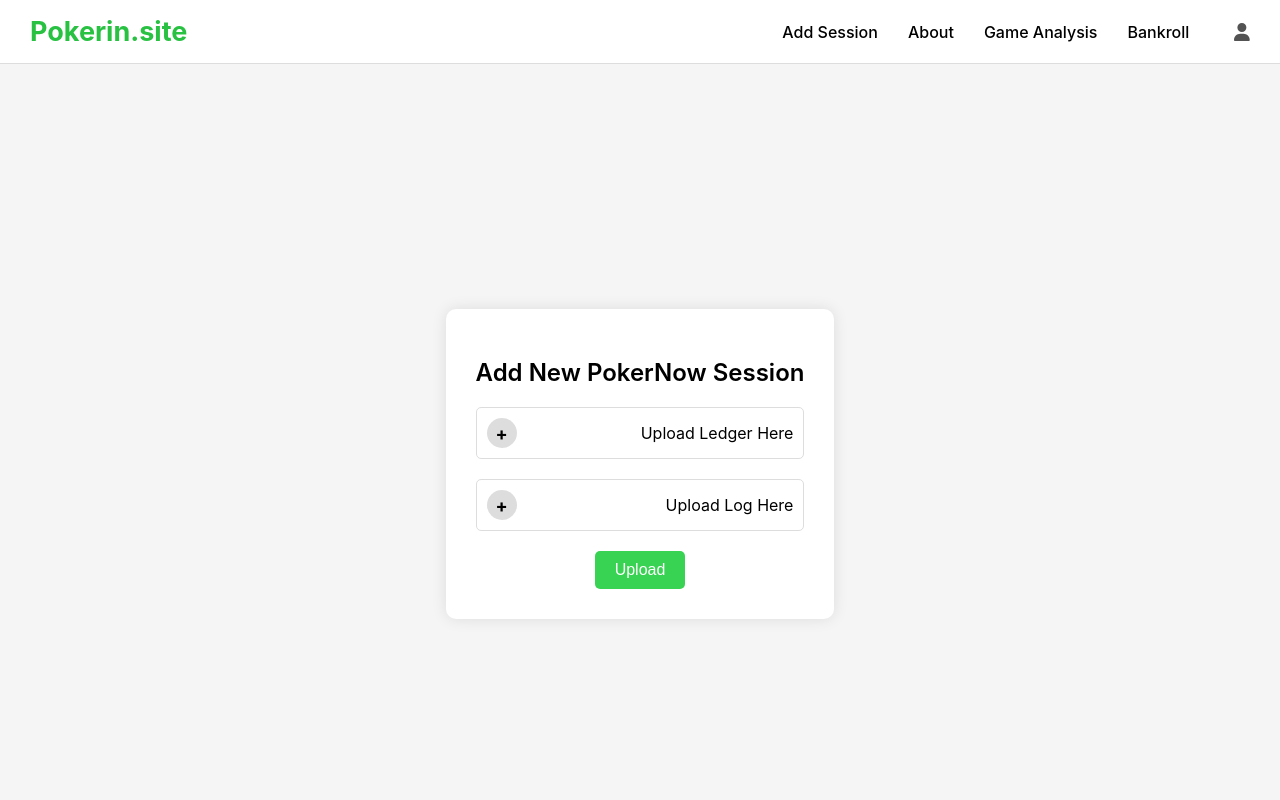
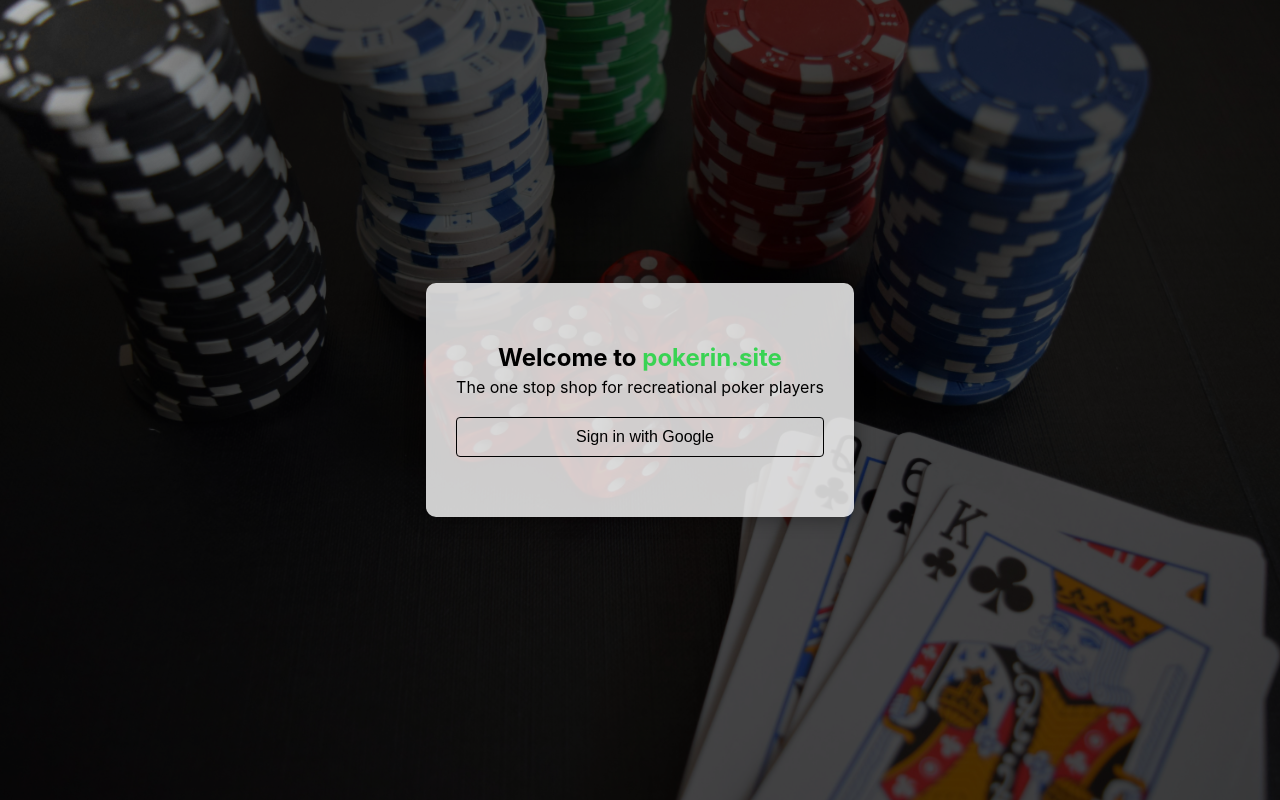
Before and after one commit to AJ112103/pokerinsite, a React (Create React App) app: page / in a window 1280 px wide. Built offline with nearby package versions, Linux system fonts and the light colour scheme.

Commit message:
saving stuff

```diff
--- a/package.json
+++ b/package.json
@@ -3,11 +3,13 @@
   "version": "0.1.0",
   "private": true,
   "dependencies": {
+    "@fortawesome/free-brands-svg-icons": "^6.6.0",
     "@fortawesome/free-solid-svg-icons": "^6.6.0",
     "@fortawesome/react-fontawesome": "^0.2.2",
     "@testing-library/jest-dom": "^5.17.0",
     "@testing-library/react": "^13.4.0",
     "@testing-library/user-event": "^13.5.0",
+    "firebase": "^10.12.5",
     "react": "^18.3.1",
     "react-dom": "^18.3.1",
     "react-router-dom": "^6.26.0",
--- a/src/App.js
+++ b/src/App.js
@@ -1,23 +1,66 @@
 import React from 'react';
-import { BrowserRouter as Router, Route, Routes } from 'react-router-dom';
+import { BrowserRouter as Router, Route, Routes, useLocation } from 'react-router-dom';
 import Navbar from './Navbar';
 import Home from './Home';
 import About from './About';
+import Login from './Login';
 import GameAnalysis from './GameAnalysis';
 import Bankroll from './Bankroll';
+import PrivateRoute from './PrivateRoute';
 
 function App() {
+  const location = useLocation();
+
+  return (
+    <>
+      {/* Conditionally render the Navbar based on the current path */}
+      {location.pathname !== '/' && <Navbar />}
+
+      <Routes>
+        <Route path="/" element={<Login />} />
+        <Route
+          path="/home"
+          element={
+            <PrivateRoute>
+              <Home />
+            </PrivateRoute>
+          }
+        />
+        <Route
+          path="/about"
+          element={
+            <PrivateRoute>
+              <About />
+            </PrivateRoute>
+          }
+        />
+        <Route
+          path="/game-analysis"
+          element={
+            <PrivateRoute>
+              <GameAnalysis />
+            </PrivateRoute>
+          }
+        />
+        <Route
+          path="/bankroll"
+          element={
+            <PrivateRoute>
+              <Bankroll />
+            </PrivateRoute>
+          }
+        />
+      </Routes>
+    </>
+  );
+}
+
+function AppWrapper() {
   return (
     <Router>
-      <Navbar />
-      <Routes>
-        <Route path="/" element={<Home />} />
-        <Route path="/about" element={<About />} />
-        <Route path="/game-analysis" element={<GameAnalysis />} />
-        <Route path="/bankroll" element={<Bankroll />} />
-      </Routes>
+      <App />
     </Router>
   );
 }
 
-export default App;
+export default AppWrapper;
--- /dev/null
+++ b/src/Login.css
@@ -0,0 +1,87 @@
+/* Full-screen background image */
+.login-container {
+    display: flex;
+    justify-content: center;
+    align-items: center;
+    height: 100vh;
+    background-image: url('pexels-pixabay-269630.jpg'); /* Replace with your image path */
+    background-size: cover;
+    background-position: center;
+    background-repeat: no-repeat;
+    position: relative;
+    overflow: hidden;
+}
+
+.login-container::before {
+    content: '';
+    position: absolute;
+    top: 0;
+    left: 0;
+    width: 100%;
+    height: 100%;
+    background-color: rgba(0, 0, 0, 0.7); /* Dark overlay */
+    pointer-events: none;
+    mix-blend-mode: multiply;
+    mask-image: radial-gradient(circle 300px at var(--mouse-x) var(--mouse-y), transparent 20%, black 100%);
+    z-index: 1;
+}
+
+
+/* Centered card */
+.login-card {
+    background-color: rgba(255, 255, 255, 0.8); /* Slight transparency */
+    padding: 40px 30px;
+    border-radius: 10px;
+    box-shadow: 0px 0px 20px rgba(0, 0, 0, 0.4);
+    text-align: center;
+    z-index: 2;
+}
+
+.login-card p {
+    margin-top: -15px;
+}
+
+/* Welcome box */
+.welcome-box {
+    margin-bottom: 20px;
+}
+
+/* Highlighted text for site name */
+.highlight {
+    color: #39D353; /* Green color for pokerin.site */
+}
+
+/* Google button */
+.google-btn {
+    background-color: #4285F4;
+    color: white;
+    border: none;
+    border-radius: 5px;
+    padding: 10px 20px;
+    font-size: 16px;
+    cursor: pointer;
+    display: flex;
+    align-items: center;
+    justify-content: center;
+}
+
+.google-btn {
+    background-color: #ffffff00;
+    color: black;
+    border: 1px solid rgb(0, 0, 0);
+    padding: 10px 20px;
+    border-radius: 4px;
+    display: flex;
+    align-items: center;
+    justify-content: center;
+    cursor: pointer;
+    font-size: 16px;
+    width: 100%;
+    margin-top: 20px;
+}
+
+
+.google-icon {
+    margin-right: 10px;
+    font-size: 16px; /* Adjust the icon size if needed */
+}
--- /dev/null
+++ b/src/Login.js
@@ -0,0 +1,50 @@
+import React, { useState, useEffect } from 'react';
+import { auth } from './firebase';
+import { signInWithPopup, GoogleAuthProvider } from "firebase/auth";
+import { useNavigate } from 'react-router-dom';
+import './Login.css';
+
+function Login() {
+    const [mousePosition, setMousePosition] = useState({ x: 0, y: 0 });
+    const navigate = useNavigate(); // Initialize useNavigate
+
+    const handleMouseMove = (event) => {
+        setMousePosition({ x: event.clientX, y: event.clientY });
+    };
+
+    useEffect(() => {
+        document.addEventListener('mousemove', handleMouseMove);
+        return () => {
+            document.removeEventListener('mousemove', handleMouseMove);
+        };
+    }, []);
+
+    const handleLogin = () => {
+        const provider = new GoogleAuthProvider();
+        signInWithPopup(auth, provider)
+            .then((result) => {
+                const user = result.user;
+                console.log('User:', user);
+                navigate('/home'); // Navigate to home after successful login
+            })
+            .catch((error) => {
+                console.error('Error during sign-in:', error);
+            });
+    };
+
+    return (
+        <div className="login-container" style={{ '--mouse-x': `${mousePosition.x}px`, '--mouse-y': `${mousePosition.y}px` }}>
+            <div className="login-card">
+                <div className="welcome-box">
+                    <h2>Welcome to <span className="highlight">pokerin.site</span></h2>
+                    <p>The one stop shop for recreational poker players</p>
+                    <button className="google-btn" onClick={handleLogin}>
+                        <i className="google-icon"></i> Sign in with Google
+                    </button>
+                </div>
+            </div>
+        </div>
+    );
+}
+
+export default Login;
--- a/src/Navbar.js
+++ b/src/Navbar.js
@@ -8,10 +8,10 @@
   return (
     <div className="navbar">
       <div className="logo">
-        <Link to="/">Pokerin.site</Link>
+        <Link to="/add-session">Pokerin.site</Link>
       </div>
       <div className="nav-links">
-        <Link to="/" className="nav-item">Add Session</Link>
+        <Link to="/add-session" className="nav-item">Add Session</Link>
         <Link to="/about" className="nav-item">About</Link>
         <Link to="/game-analysis" className="nav-item">Game Analysis</Link>
         <Link to="/bankroll" className="nav-item">Bankroll</Link>
--- /dev/null
+++ b/src/PrivateRoute.js
@@ -0,0 +1,11 @@
+import React from 'react';
+import { Navigate } from 'react-router-dom';
+import { auth } from './firebase'; // Import the auth instance
+
+function PrivateRoute({ children }) {
+    const user = auth.currentUser; // Get the current user from Firebase
+
+    return user ? children : <Navigate to="/" />;
+}
+
+export default PrivateRoute;
--- /dev/null
+++ b/src/firebase.js
@@ -0,0 +1,24 @@
+// Import the functions you need from the SDKs you need
+import { initializeApp } from "firebase/app";
+import { getAuth } from "firebase/auth";
+import { getAnalytics } from "firebase/analytics";
+
+// Your web app's Firebase configuration
+const firebaseConfig = {
+  apiKey: "AIzaSyBNl6CbKapjqcE9vhB9GEZqPqFehB_A5Ug",
+  authDomain: "pokerinsite-6ad08.firebaseapp.com",
+  projectId: "pokerinsite-6ad08",
+  storageBucket: "pokerinsite-6ad08.appspot.com",
+  messagingSenderId: "1073807509897",
+  appId: "1:1073807509897:web:490aa29d907c9ccd0d7958",
+  measurementId: "G-G4KRPQ2LKC"
+};
+
+// Initialize Firebase
+const app = initializeApp(firebaseConfig);
+const analytics = getAnalytics(app);
+
+// Initialize Firebase Authentication and get a reference to the service
+const auth = getAuth(app);
+
+export { app, auth, analytics };
```
Also changed, not shown: src/pexels-pixabay-269630.jpg (added), 1 other file (tests, documents, lock files or other folders).
